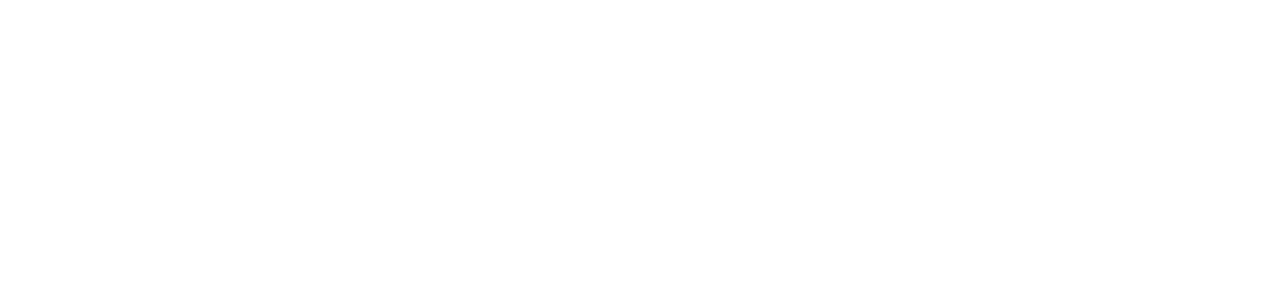
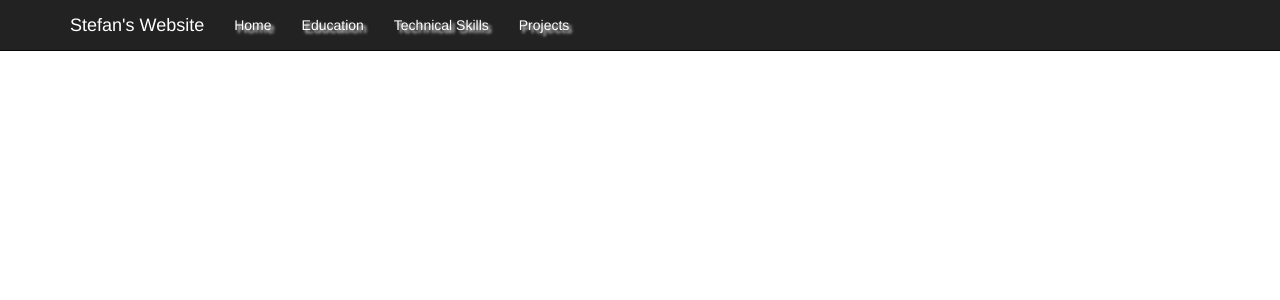
Before and after one commit to stefc2017/StefansWebsiteAngular, an Angular app in the folder StefansWebsiteAngular/: page / in a window 1280 px wide. Shown: the top 300 px of the page. Built offline with nearby package versions, Linux system fonts and the light colour scheme.

Commit message:
2018-04-11 - Added navbar to project

```diff
--- a/StefansWebsiteAngular/src/app/presentation/css/navbar.component.css
+++ b/StefansWebsiteAngular/src/app/presentation/css/navbar.component.css
@@ -0,0 +1,9 @@
+.navbar-nav{
+    font-family: 'Merienda One', Helvetica, sans-serif;
+    color: rgba(0,0,0,0.7);
+    text-shadow: 3px 3px 3px #fff;
+}
+
+#stefanWebsite_a, #home_a, #education_a, #technical_a, #coopExp_a, #projects_a, #work_a{
+    color: white;
+}
--- a/StefansWebsiteAngular/src/app/presentation/html/app.component.html
+++ b/StefansWebsiteAngular/src/app/presentation/html/app.component.html
@@ -0,0 +1 @@
+<app-navbar></app-navbar>
--- a/StefansWebsiteAngular/src/app/presentation/html/navbar.component.html
+++ b/StefansWebsiteAngular/src/app/presentation/html/navbar.component.html
@@ -0,0 +1,33 @@
+<!DOCTYPE html>
+<html lang="en">
+    <head>
+        <meta http-equiv="X-UA-Compatible" content="IE=edge"/>
+        <!-- <link rel="stylesheet" href="css/main.css" /> -->
+    </head>
+
+    <body id="navbar_body">
+        <nav id="myNavbar" class="navbar navbar-inverse navbar-fixed-top" role="navigation">
+            <div class="container">
+                <!-- Brand and toggle get grouped for better mobile display -->
+                <div class="navbar-header">
+                    <button type="button" class="navbar-toggle" data-toggle="collapse" data-target="#navbarCollapse">
+                        <span class="sr-only">Toggle navigation</span>
+                        <span class="icon-bar"></span>
+                        <span class="icon-bar"></span>
+                        <span class="icon-bar"></span>
+                    </button>
+                    <a id="stefanWebsite_a" class="navbar-brand">Stefan's Website</a>
+                </div>
+                <!-- Collect the nav links, forms, and other content for toggling -->
+                <div class="collapse navbar-collapse" id="navbarCollapse">
+                    <ul class="nav navbar-nav">
+                        <li><a id="home_a" href="#homeHeader">Home</a></li>
+                        <li><a id="education_a" href="#educationHeader">Education</a></li>
+                        <li id="testtest"><a id="technical_a" href="#technicalSkillsHeader">Technical Skills</a></li>
+                        <li><a id="projects_a" href="#projectsContainer">Projects</a></li>
+                    </ul>
+                </div>
+            </div>
+        </nav>
+    </body>
+</html>
```
Also changed, not shown: StefansWebsiteAngular/src/app/shared/app.module.ts (+4 -3 lines).
